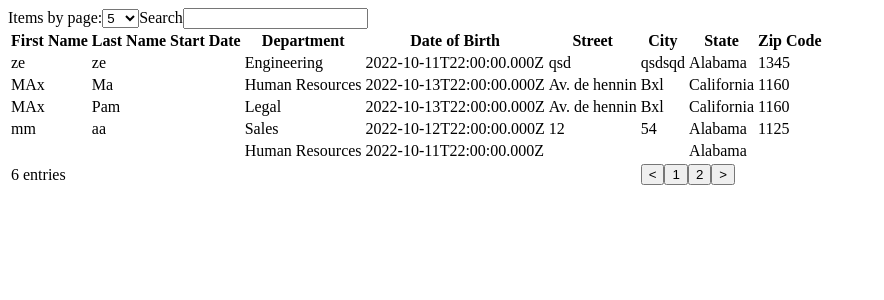
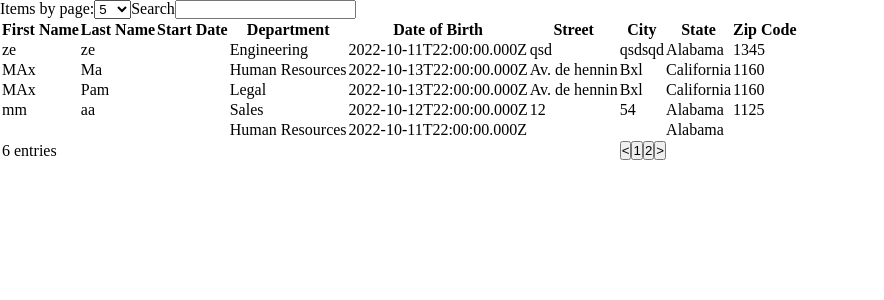
Before and after one commit to WandoCode/plugin-table-oc, a React (Create React App) app: page / in a window 1280 px wide. Shown: the top 300 px of the page, without its empty margins (0-884 px from the left). Built offline with nearby package versions, Linux system fonts and the light colour scheme.

Commit message:
Clean code

```diff
--- a/package.json
+++ b/package.json
@@ -1,6 +1,6 @@
 {
   "name": "plugin-table-oc",
-  "version": "0.1.12",
+  "version": "1.0.1",
   "main": "./dist/Table.js",
   "babel": {
     "presets": [
@@ -19,7 +19,7 @@
   },
   "scripts": {
     "start": "react-scripts start",
-    "build": "rd /S /Q dist && mkdir dist && babel src/Table.js -d dist --copy-files"
+    "build": "rd /S /Q dist && mkdir dist && babel src/components -d dist --copy-files"
   },
   "eslintConfig": {
     "extends": [
--- a/src/App.js
+++ b/src/App.js
@@ -1,4 +1,4 @@
-import Table from './Table'
+import Table from './components/Table'
 import data from './mock/mock-employees.json'
 function App() {
   const headers = {
--- a/src/Table.js
+++ b/src/components/Table.js
@@ -1,28 +1,67 @@
 import { useState, useEffect } from 'react'
-import Navigation from './components/Navigation'
+import Navigation from './Navigation'
+import '../style/index.css'
+
+const getKeys = (headers) => {
+  return Object.keys(headers).filter((key) => key !== 'id')
+}
+
+const rowsDOM = (datas, headers) => {
+  const keys = getKeys(headers)
+  return datas.map((data) => {
+    return <tr key={data.id}>{getCells(keys, data)}</tr>
+  })
+}
+
+const getCells = (keys, data) => {
+  return keys.map((key) => {
+    return <td key={data.id + key}>{data[key]}</td>
+  })
+}
+
+// Pages start at 'page 1'
+const paginate = (nbrItemsByPage, currentPage, datas) => {
+  const start = nbrItemsByPage * (currentPage - 1)
+  const end = nbrItemsByPage * currentPage
+  return datas.slice(start, end)
+}
+
+const getNbrTotPages = (datas, nbrItemsByPage) => {
+  const nbrFullPage = Math.floor(datas.length / nbrItemsByPage)
+  const partialPage = datas.length % nbrItemsByPage
+  return partialPage ? nbrFullPage + 1 : nbrFullPage
+}
+
+const sortDatas = ({ propriety, direction }, datas) => {
+  if (propriety.length === 0) return
+  const sortedDatas = [...datas].sort((a, b) => {
+    return a[propriety] > b[propriety] ? -1 * direction : 1 * direction
+  })
+  return sortedDatas
+}
 
 // Il faut fournir un objet pour le nom des colonnes
 // Datas est un array d'objet. Chaque objet a un id unique.
 // Les champs des objets datas sont des strings
 function Table({ headers, datas }) {
   const [searchInput, setSearchInput] = useState('')
-  const [filteredDatas, setFilteredDatas] = useState(datas)
-  const [currDatas, setCurrDatas] = useState(datas)
+  const [nbrItemsByPage, setNbrItemsByPage] = useState(5)
   const [currentPage, setCurrentPage] = useState(1)
   const [totalPage, setTotalPage] = useState()
-  const [nbrItemsByPage, setNbrItemsByPage] = useState(5)
+  const [sorting, setSorting] = useState({ propriety: '', direction: 1 })
+  const [filteredDatas, setFilteredDatas] = useState(datas)
+  const [displayedDatas, setDisplayedDatas] = useState(datas)
   const [rows, setRows] = useState()
-  const [sorting, setSorting] = useState({ propriety: '', direction: 1 })
 
   useEffect(() => {
-    setFilteredDatas(sortDatas())
-  }, [sorting])
+    setFilteredDatas(sortDatas(sorting, filteredDatas))
+  }, [sorting, filteredDatas])
 
   useEffect(() => {
     if (searchInput.length === 0) setFilteredDatas(datas)
     else {
       const newFilteredDatas = datas.filter((data) => {
-        const keys = getKeys()
+        const keys = getKeys(headers)
         for (let i = 0; i < keys.length; i++) {
           const key = keys[i]
           const element = data[key]
@@ -32,27 +71,23 @@ function Table({ headers, datas }) {
       })
       setFilteredDatas(newFilteredDatas)
     }
-  }, [searchInput])
+  }, [searchInput, datas, headers])
 
   useEffect(() => {
-    setCurrDatas(paginate())
+    setDisplayedDatas(paginate(nbrItemsByPage, currentPage, filteredDatas))
   }, [currentPage, nbrItemsByPage, filteredDatas])
 
   useEffect(() => {
-    setRows(rowsDOM())
-  }, [currDatas])
+    setRows(rowsDOM(displayedDatas, headers))
+  }, [displayedDatas, headers])
 
   useEffect(() => {
-    setTotalPage(getNbrTotPages())
+    setTotalPage(getNbrTotPages(filteredDatas, nbrItemsByPage))
   }, [nbrItemsByPage, filteredDatas])
-
-  const getKeys = () => {
-    return Object.keys(headers).filter((key) => key !== 'id')
-  }
 
   const headersDOM = () => {
     if (!headers) return
-    const keys = getKeys()
+    const keys = getKeys(headers)
     return keys.map((key) => {
       return (
         <th key={key} data-sort={key} onClick={handleSort}>
@@ -60,42 +95,6 @@ function Table({ headers, datas }) {
         </th>
       )
     })
-  }
-
-  const rowsDOM = () => {
-    const keys = getKeys()
-    return currDatas.map((data) => {
-      return <tr key={data.id}>{getCells(keys, data)}</tr>
-    })
-  }
-
-  const getCells = (keys, data) => {
-    return keys.map((key) => {
-      return <td key={data.id + key}>{data[key]}</td>
-    })
-  }
-
-  // Pages start at 'page 1'
-  const paginate = () => {
-    const start = nbrItemsByPage * (currentPage - 1)
-    const end = nbrItemsByPage * currentPage
-    return filteredDatas.slice(start, end)
-  }
-
-  const getNbrTotPages = () => {
-    const nbrFullPage = Math.floor(filteredDatas.length / nbrItemsByPage)
-    const partialPage = filteredDatas.length % nbrItemsByPage
-    return partialPage ? nbrFullPage + 1 : nbrFullPage
-  }
-
-  const sortDatas = () => {
-    if (sorting.propriety.length === 0) return
-    const sortedDatas = [...filteredDatas].sort((a, b) => {
-      return a[sorting.propriety] > b[sorting.propriety]
-        ? -1 * sorting.direction
-        : 1 * sorting.direction
-    })
-    return sortedDatas
   }
 
   const handleSort = (e) => {
@@ -107,11 +106,15 @@ function Table({ headers, datas }) {
   }
 
   const handleNextPage = () => {
-    setCurrentPage(currentPage + 1)
+    const newCurrPage =
+      currentPage + 1 <= totalPage ? currentPage + 1 : currentPage
+    setCurrentPage(newCurrPage)
   }
   const handlePrecPage = () => {
-    setCurrentPage(currentPage - 1)
+    const newCurrPage = currentPage - 1 > 0 ? currentPage - 1 : currentPage
+    setCurrentPage(newCurrPage)
   }
+
   const handleSelect = (e) => {
     setNbrItemsByPage(e.target.value)
   }
--- /dev/null
+++ b/src/style/boilerplate.css
@@ -0,0 +1,5 @@
+* {
+  margin: 0;
+  padding: 0;
+  box-sizing: border-box;
+}
--- /dev/null
+++ b/src/style/index.css
@@ -0,0 +1,2 @@
+@import 'boilerplate.css';
+@import 'table.css';
```
Also changed, not shown: src/style/table.css (added), 2 other files (tests, documents, lock files or other folders).
